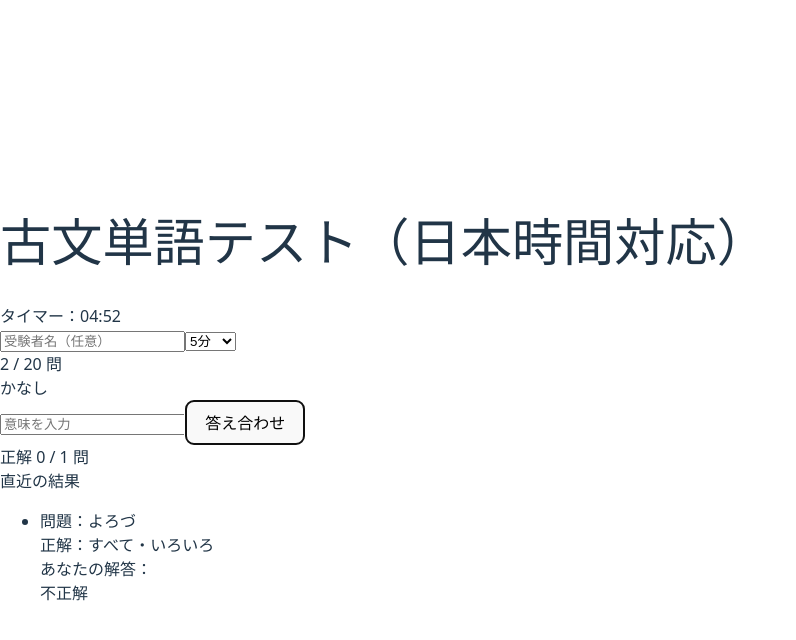
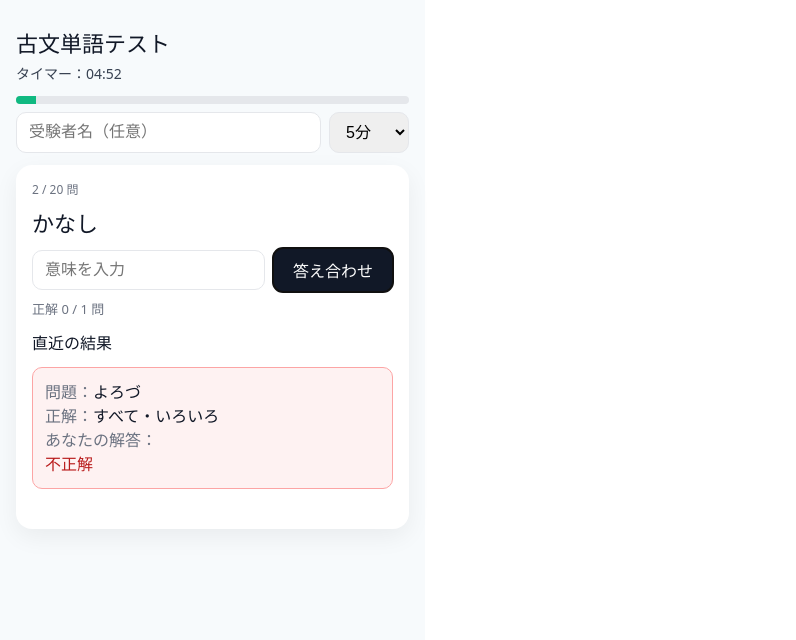
Before and after one commit to kohiramotonetz-create/kobun-quiz, a React (Vite) app: page / in a window 1280 px wide. Both pictures are taken after a click on the button "答え合わせ". Shown: the top 640 px of the page, without its empty margins (0-796 px from the left). Built offline with nearby package versions, Linux system fonts and the light colour scheme.

Commit message:
UI改善: モバイル最適化 & ボタン文言を「結果を送信」に変更

```diff
--- a/src/App.jsx
+++ b/src/App.jsx
@@ -1,98 +1,55 @@
 import React, { useEffect, useRef, useState } from "react";
 
-// 古文単語テスト（片方一致OK・20問ランダム・直近の結果・タイマー・スプレッドシート送信・日本時間対応）
+// 古文単語テスト（20問ランダム・ゆるい判定・直近の結果・タイマー・結果送信 / モバイル最適化デザイン）
 
 const SHEETS_URL = "https://script.google.com/macros/s/AKfycbzht7VwuVCntcM-5sq7IFlJx5_U88z7e7tpKsW6Bj3MssUFe8_JFXlawxQ9qXvb4lmH/exec";
 
-const DEFAULT_CSV = `問題番号,古文単語,日本語訳
-1,をかし,趣がある・風情がある
-2,いみじ,とても・すばらしい
-3,あはれ,しみじみとした情趣がある・しみじみ
-4,あやし,不思議だ・身分が低い
-5,ありがたし,めったにない
-6,うつくし,かわいい
-7,うし(憂し),つらい
-8,あさまし,驚きあきれる
-9,いと,とても
-10,いにしへ,昔
-11,いづ,出る
-12,いづこ,どこ
-13,いづれ,どちら
-14,おはす,いらっしゃる
-15,おぼす,お思いになる
-16,のたまふ,おっしゃる
-17,侍り,ございます（丁寧語）
-18,やがて,すぐに・そのまま
-19,やうやう,だんだん
-20,めでたし,すばらしい
-21,かなし,いとおしい・かわいい
-22,かたし,難しい
-23,かぎりなし,この上ない
-24,けしき,様子・態度
-25,さま,様子
-26,さらば,そうならば
-27,さりとて,そうかといって
-28,しのぶ,がまんする・思い出す
-29,す,する
-30,ず,〜ない
-31,すべ,方法・手段
-32,ためし,例・手本
-33,つきづきし,ふさわしい
-34,つとめて,早朝
-35,つれづれ,退屈だ・所在ない
-36,としごろ,長年
-37,とて,〜といって
-38,ども,〜けれども
-39,なり,〜にいる・ある・〜である
-40,なんぢ,おまえ
-41,にあらず,〜ではない
-42,にはか,急に
-43,はなはだ,とても
-44,ひさし(久し),長い
-45,ふみ,手紙・文書
-46,む(ん),〜だろう・〜しよう
-47,よし,理由・方法
-48,よろづ,すべて・いろいろ
-49,ありがたし,めったにない
-50,いとほし,気の毒だ
-51,あな,ああ・あら
-52,あまた,たくさん
-53,あやなし,筋が通らない
-54,あし,悪い
-55,あり,存在する
-56,口惜し,残念だ
-57,けり,〜た（過去）
-58,ごとし,〜のようだ
-59,ことわり(理),道理
-60,かく,このように
-61,かかる,このような
-62,いはく(曰く),言うことには
-63,いとど,ますます
-64,おのれ,自分・お前
-65,おのづから,自然に・ひとりで
-66,おきな,おじいさん
-67,いかで,どうして・なんとかして
-68,いかなる,どういう
-69,いかに,なぜ・どのように
-70,いざ,さあ
-71,をかし,趣がある・風情がある
-72,あした,早朝・朝
-73,ゆゑ,〜のため・理由
-74,さま,様子
-75,かなし,かわいい
-76,ありがたし,めったにない
-77,うつくし,かわいい
-78,いと,とても
-79,けしき,様子・態度
-80,しのぶ,がまんする`;
+// 80語（必要に応じて差し替え可）
+const DEFAULT_CSV = `問題番号,古文単語,日本語訳\n1,をかし,趣がある・風情がある\n2,いみじ,とても・すばらしい\n3,あはれ,しみじみとした情趣がある・しみじみ\n4,あやし,不思議だ・身分が低い\n5,ありがたし,めったにない\n6,うつくし,かわいい\n7,うし(憂し),つらい\n8,あさまし,驚きあきれる\n9,いと,とても\n10,いにしへ,昔\n11,いづ,出る\n12,いづこ,どこ\n13,いづれ,どちら\n14,おはす,いらっしゃる\n15,おぼす,お思いになる\n16,のたまふ,おっしゃる\n17,侍り,ございます（丁寧語）\n18,やがて,すぐに・そのまま\n19,やうやう,だんだん\n20,めでたし,すばらしい\n21,かなし,いとおしい・かわいい\n22,かたし,難しい\n23,かぎりなし,この上ない\n24,けしき,様子・態度\n25,さま,様子\n26,さらば,そうならば\n27,さりとて,そうかといって\n28,しのぶ,がまんする・思い出す\n29,す,する\n30,ず,〜ない\n31,すべ,方法・手段\n32,ためし,例・手本\n33,つきづきし,ふさわしい\n34,つとめて,早朝\n35,つれづれ,退屈だ・所在ない\n36,としごろ,長年\n37,とて,〜といって\n38,ども,〜けれども\n39,なり,〜にいる・ある・〜である\n40,なんぢ,おまえ\n41,にあらず,〜ではない\n42,にはか,急に\n43,はなはだ,とても\n44,ひさし(久し),長い\n45,ふみ,手紙・文書\n46,む(ん),〜だろう・〜しよう\n47,よし,理由・方法\n48,よろづ,すべて・いろいろ\n49,ありがたし,めったにない\n50,いとほし,気の毒だ\n51,あな,ああ・あら\n52,あまた,たくさん\n53,あやなし,筋が通らない\n54,あし,悪い\n55,あり,存在する\n56,口惜し,残念だ\n57,けり,〜た（過去）\n58,ごとし,〜のようだ\n59,ことわり(理),道理\n60,かく,このように\n61,かかる,このような\n62,いはく(曰く),言うことには\n63,いとど,ますます\n64,おのれ,自分・お前\n65,おのづから,自然に・ひとりで\n66,おきな,おじいさん\n67,いかで,どうして・なんとかして\n68,いかなる,どういう\n69,いかに,なぜ・どのように\n70,いざ,さあ\n71,をかし,趣がある・風情がある\n72,あした,早朝・朝\n73,ゆゑ,〜のため・理由\n74,さま,様子\n75,かなし,かわいい\n76,ありがたし,めったにない\n77,うつくし,かわいい\n78,いと,とても\n79,けしき,様子・態度\n80,しのぶ,がまんする`;
+
+// ---- minimal CSS (mobile first) ----
+const S = {
+  page: { minHeight: '100vh', display: 'flex', flexDirection: 'column', alignItems: 'center', padding: '16px', background: '#f7fafc', color: '#111827' },
+  container: { width: '100%', maxWidth: 420 },
+  header: { fontSize: 22, fontWeight: 800, marginBottom: 8 },
+  timer: { marginBottom: 12, fontSize: 14, color: '#374151' },
+  controlsRow: { display: 'flex', gap: 8, marginBottom: 12 },
+  input: { flex: 1, border: '1px solid #e5e7eb', borderRadius: 10, padding: '10px 12px', fontSize: 16 },
+  select: { border: '1px solid #e5e7eb', borderRadius: 10, padding: '10px 12px', fontSize: 16 },
+  card: { background: '#fff', borderRadius: 16, boxShadow: '0 8px 24px rgba(0,0,0,0.06)', padding: 16 },
+  counter: { fontSize: 12, color: '#6b7280', marginBottom: 8 },
+  question: { fontSize: 22, fontWeight: 700, marginBottom: 8 },
+  inputRow: { display: 'flex', gap: 8, alignItems: 'center' }, // 入力欄とボタンを横並びに
+  answerInput: { flex: 1, border: '1px solid #e5e7eb', borderRadius: 10, padding: '10px 12px', fontSize: 16 },
+  primaryBtn: { width: '120px', background: '#111827', color: '#fff', border: 0, borderRadius: 10, padding: '10px 12px', fontSize: 16, fontWeight: 700 }, // 固定幅で横幅統一
+  muted: { fontSize: 13, color: '#6b7280', marginTop: 8 },
+  list: { marginTop: 12, maxHeight: 180, overflow: 'auto', padding: 0, listStyle: 'none' },
+  li: (ok) => ({ padding: 12, borderRadius: 10, border: `1px solid ${ok ? '#86efac' : '#fca5a5'}`, background: ok ? '#ecfdf5' : '#fef2f2', marginBottom: 8 }),
+  footerCard: { textAlign: 'center', background: '#fff', borderRadius: 16, boxShadow: '0 8px 24px rgba(0,0,0,0.06)', padding: 16 },
+  footerBtnsCol: { display: 'flex', flexDirection: 'column', gap: 8 },
+  secBtn: { padding: '10px 12px', borderRadius: 10, border: '1px solid #e5e7eb', fontSize: 16, background: '#fff' },
+  sendBtn: (disabled) => ({ padding: '10px 12px', borderRadius: 10, fontSize: 16, fontWeight: 700, border: 0, color: '#fff', background: disabled ? '#86efac' : '#059669' }),
+  status: { fontSize: 13, color: '#374151' },
+  barWrap: { width: '100%', height: 8, background: '#e5e7eb', borderRadius: 999, overflow: 'hidden', margin: '4px 0 8px' },
+  bar: (p) => ({ width: `${p}%`, height: '100%', background: '#10b981' })
+};
 
 function parseCSV(text) {
-  return text.split(/\r?\n/).slice(1).map(line => line.split(',')).filter(c => c[1] && c[2]).map((c, i) => ({ no: c[0] || i + 1, q: c[1], a: c[2] }));
+  return text
+    .split(/\r?\n/)
+    .slice(1)
+    .map(line => line.split(','))
+    .filter(c => c[1] && c[2])
+    .map((c, i) => ({ no: c[0] || i + 1, q: c[1], a: c[2] }));
 }
 
 function normalize(s) {
   if (!s) return "";
-  return s.replace(/[\s　]/g, '').replace(/[、。,.．]/g, '').replace(/[ぁ-ん]/g, c => String.fromCharCode(c.charCodeAt(0) + 0x60)).toLowerCase();
+  return s
+    .replace(/[\s　]/g, '')
+    .replace(/[、。,.．]/g, '')
+    .replace(/[ぁ-ん]/g, c => String.fromCharCode(c.charCodeAt(0) + 0x60))
+    .toLowerCase();
 }
 
 function shuffle(arr) {
@@ -196,7 +153,7 @@ export default function App() {
         headers: { 'Content-Type': 'text/plain;charset=utf-8' },
         body: JSON.stringify(payload)
       });
-      setSendStatus('送信完了！（日本時間で送信）');
+      setSendStatus('送信完了！');
     } catch (e) {
       setSendStatus('送信失敗：' + e.message);
     } finally {
@@ -206,36 +163,51 @@ export default function App() {
 
   const mm = Math.floor(remainSec / 60).toString().padStart(2, '0');
   const ss = Math.floor(remainSec % 60).toString().padStart(2, '0');
+  const progress = finished || questions.length === 0 ? 100 : Math.floor((current / questions.length) * 100);
 
   return (
-    <div className="min-h-screen bg-gray-50 flex flex-col items-center p-6 text-gray-900">
-      <h1 className="text-2xl font-bold mb-2">古文単語テスト（日本時間対応）</h1>
-      <div className="mb-4 text-sm text-gray-600">タイマー：{mm}:{ss}</div>
-      <div className="w-full max-w-md mb-4 flex items-center gap-2">
-        <input className="flex-1 border rounded-lg p-2" placeholder="受験者名（任意）" value={studentName} onChange={e => setStudentName(e.target.value)} />
-        <select className="border rounded-lg p-2" value={durationSec} onChange={e => { const v = Number(e.target.value); setDurationSec(v); setRemainSec(v); }}>
+    <div style={S.page}>
+      <div style={S.container}>
+        <h1 style={S.header}>古文単語テスト</h1>
+        <div style={S.timer}>タイマー：{mm}:{ss}</div>
+        <div style={S.barWrap}><div style={S.bar(progress)} /></div>
+
+        <div style={S.controlsRow}>
+          <input style={S.input} placeholder="受験者名（任意）" value={studentName} onChange={e => setStudentName(e.target.value)} />
+          <select style={S.select} value={durationSec} onChange={e => { const v = Number(e.target.value); setDurationSec(v); setRemainSec(v); }}>
             <option value={3 * 60}>3分</option>
             <option value={5 * 60}>5分</option>
             <option value={10 * 60}>10分</option>
           </select>
         </div>
+
         {!finished ? (
-        <div className="w-full max-w-md bg-white p-6 rounded-2xl shadow space-y-4">
-          <div className="text-sm text-gray-500">{current + 1} / {questions.length} 問</div>
-          <div className="text-xl font-semibold">{questions[current]?.q}</div>
-          <input type="text" value={input} onChange={e => setInput(e.target.value)} onKeyDown={e => e.key === 'Enter' && check()} placeholder="意味を入力" className="w-full border rounded-lg p-2" />
-          <button onClick={check} className="w-full bg-gray-900 text-white py-2 rounded-xl hover:bg-gray-800">答え合わせ</button>
-          <div className="text-sm text-gray-600">正解 {correct} / {current} 問</div>
+          <div style={S.card}>
+            <div style={S.counter}>{current + 1} / {questions.length} 問</div>
+            <div style={S.question}>{questions[current]?.q}</div>
+            <div style={S.inputRow}>
+              <input
+                type="text"
+                value={input}
+                onChange={e => setInput(e.target.value)}
+                onKeyDown={e => e.key === 'Enter' && check()}
+                placeholder="意味を入力"
+                style={S.answerInput}
+              />
+              <button onClick={check} style={S.primaryBtn}>答え合わせ</button>
+            </div>
+            <div style={S.muted}>正解 {correct} / {current} 問</div>
+
             {history.length > 0 && (
-            <div className="text-sm mt-4">
-              <div className="font-medium mb-1">直近の結果</div>
-              <ul className="space-y-1 max-h-40 overflow-auto">
+              <div style={{ marginTop: 12 }}>
+                <div style={{ fontWeight: 600, marginBottom: 4 }}>直近の結果</div>
+                <ul style={S.list}>
                   {history.slice().reverse().map((h, i) => (
-                  <li key={i} className={`p-2 rounded-lg border ${h.ok ? 'bg-green-50 border-green-300' : 'bg-red-50 border-red-300'}`}>
-                    <div><span className="text-gray-500">問題：</span>{h.q}</div>
-                    <div><span className="text-gray-500">正解：</span>{h.expected}</div>
-                    <div><span className="text-gray-500">あなたの解答：</span>{h.given}</div>
-                    <div className={`font-semibold ${h.ok ? 'text-green-700' : 'text-red-700'}`}>{h.ok ? '正解' : '不正解'}</div>
+                    <li key={i} style={S.li(h.ok)}>
+                      <div><span style={{ color: '#6b7280' }}>問題：</span>{h.q}</div>
+                      <div><span style={{ color: '#6b7280' }}>正解：</span>{h.expected}</div>
+                      <div><span style={{ color: '#6b7280' }}>あなたの解答：</span>{h.given}</div>
+                      <div style={{ fontWeight: 700, color: h.ok ? '#047857' : '#b91c1c' }}>{h.ok ? '正解' : '不正解'}</div>
                     </li>
                   ))}
                 </ul>
@@ -243,19 +215,18 @@ export default function App() {
             )}
           </div>
         ) : (
-        <div className="w-full max-w-md bg-white p-6 rounded-2xl shadow text-center">
-          <div className="text-xl font-bold mb-2">テスト終了！</div>
-          <div className="text-lg mb-4">正解数：{correct} / {questions.length} 問（{Math.round((correct / questions.length) * 100)}%）</div>
-          <div className="flex flex-col gap-2 items-stretch">
-            <button onClick={restart} className="px-4 py-2 rounded-xl bg-gray-900 text-white hover:bg-gray-800">もう一度（新しい20問）</button>
-            <button onClick={reviewWrong} className="px-4 py-2 rounded-xl bg-white border hover:bg-gray-100">誤答だけ復習</button>
-            <button onClick={sendToSheet} disabled={sending} className={`px-4 py-2 rounded-xl text-white ${sending ? 'bg-emerald-400 cursor-not-allowed' : 'bg-emerald-600 hover:bg-emerald-700'}`}>
-              {sending ? '送信中…' : 'スプレッドシートに送信（日本時間）'}
-            </button>
-            {sendStatus && <div className="text-sm text-gray-600">{sendStatus}</div>}
+          <div style={S.footerCard}>
+            <div style={{ fontSize: 20, fontWeight: 800, marginBottom: 8 }}>テスト終了！</div>
+            <div style={{ fontSize: 18, marginBottom: 12 }}>正解数：{correct} / {questions.length} 問（{Math.round((correct / questions.length) * 100)}%）</div>
+            <div style={S.footerBtnsCol}>
+              <button onClick={restart} style={{ ...S.primaryBtn, width: '100%' }}>もう一度（新しい20問）</button>
+              <button onClick={reviewWrong} style={S.secBtn}>間違えたものだけ復習</button>
+              <button onClick={sendToSheet} disabled={sending} style={{ ...S.sendBtn(sending) }}> {sending ? '送信中…' : '結果を送信'} </button>
+              {sendStatus && <div style={S.status}>{sendStatus}</div>}
             </div>
           </div>
         )}
       </div>
+    </div>
   );
 }
```
Lines whose indentation alone changed are shown as unchanged.
